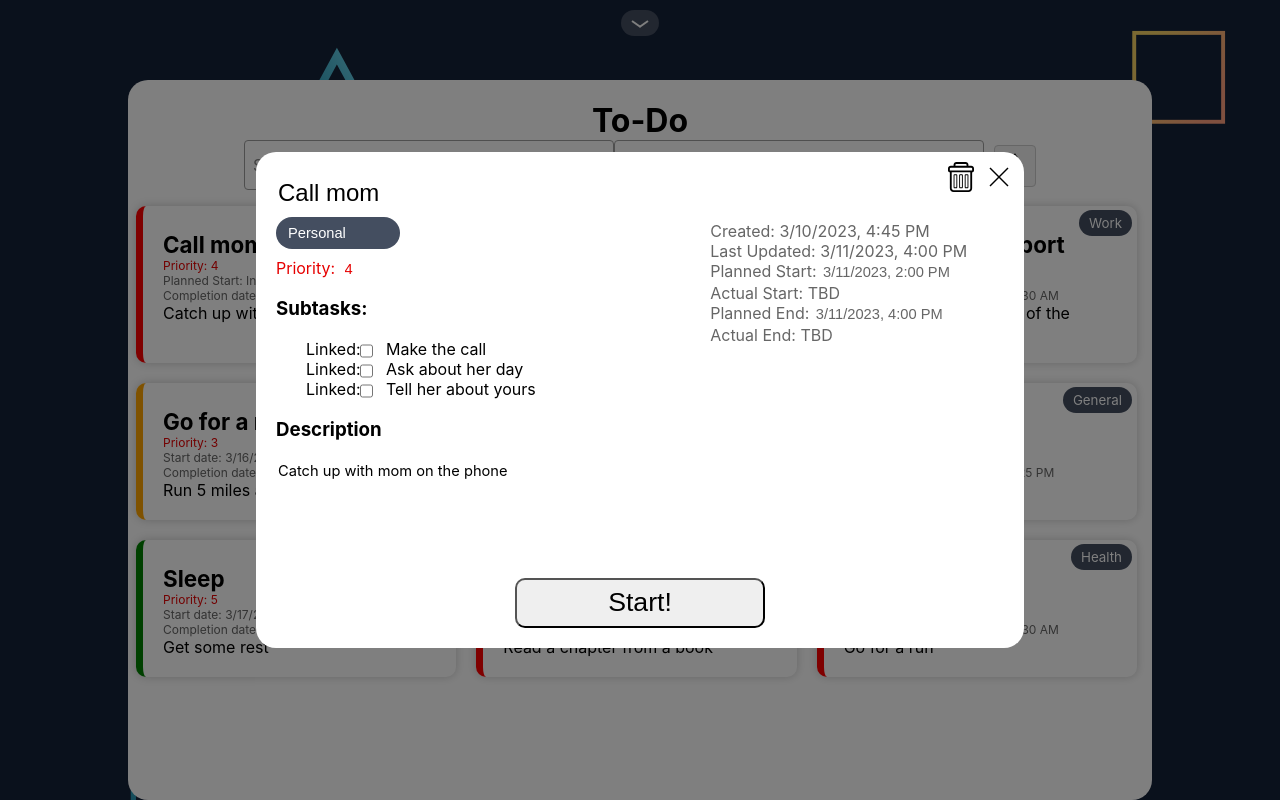
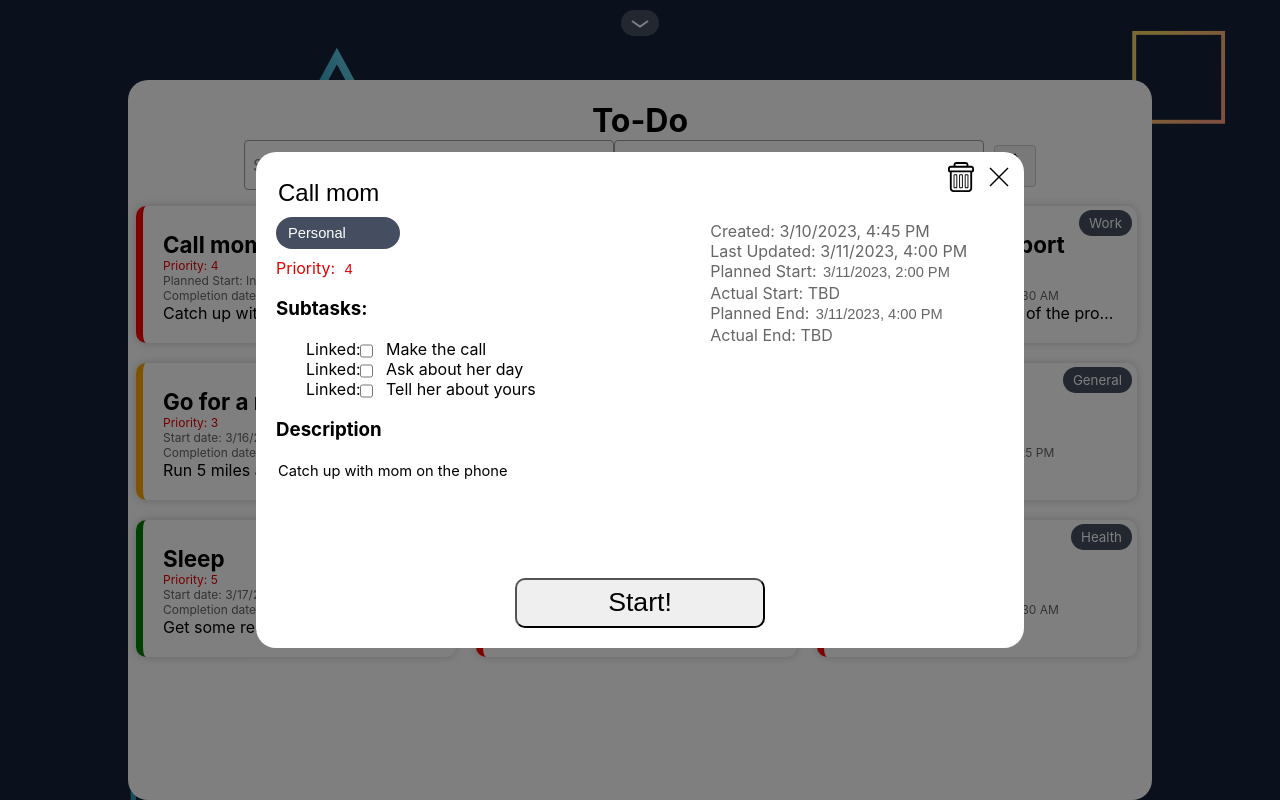
Before and after one commit to DanielGRasmussen/todo-fullstack, a React (Create React App) app: page / in a window 1280 px wide. Both pictures are taken after a click on the item 296 px from the left and 284 px from the top of the page. Built offline with nearby package versions, Linux system fonts and the light colour scheme.

Commit message:
Added text cutoff with ellipsis.

```diff
--- a/src/main/css/TodoElement.css
+++ b/src/main/css/TodoElement.css
@@ -9,6 +9,9 @@
 .todo-item h3 {
     margin: 5px 0 0 0;
     font-size: 1.4rem;
+    white-space: nowrap;
+    overflow: hidden;
+    text-overflow: ellipsis;
 }
 
 .todo-item .type {
@@ -30,6 +33,9 @@
 
 .todo-item .description {
     margin: 0;
+    white-space: nowrap;
+    overflow: hidden;
+    text-overflow: ellipsis;
 }
 
 /* Style the completion date */
```
